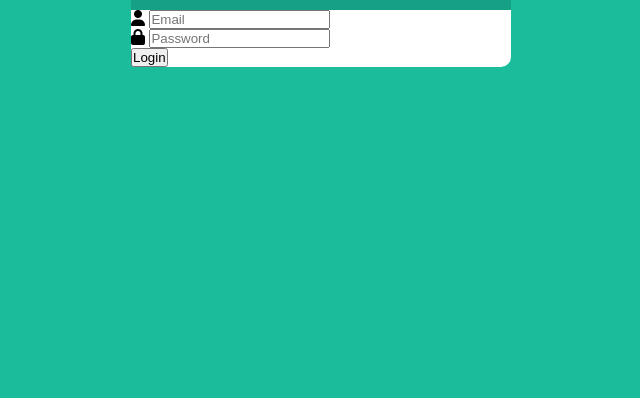
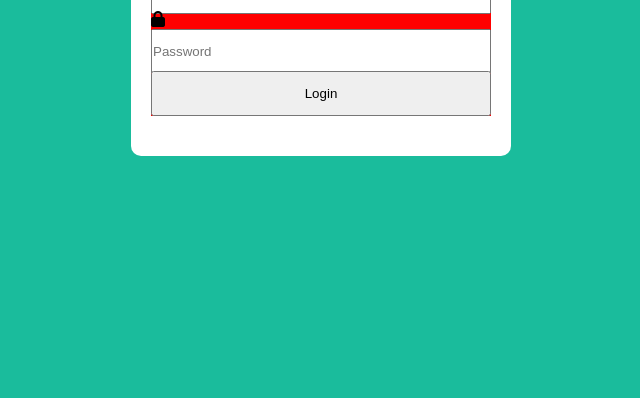
Before and after one commit to salinpaul94/Responsive-Login-Page-01, a plain HTML site: page index.html in a window 1280 px wide. Shown: the part 402-800 px from the top of the page, without its empty margins (319-959 px from the left). Drawn offline with Linux system fonts and the light colour scheme.

Commit message:
styling form

```diff
--- a/style.css
+++ b/style.css
@@ -27,3 +27,18 @@
     font-size: 25px;
     font-weight: 600;
 }
+
+.wrapper form{
+    padding: 30px 20px 25px 20px;
+}
+
+.wrapper form .row{
+    height: 45px;
+    background: #ff0000;
+    margin-bottom: 15px;
+}
+
+.wrapper form .row input {
+    height: 100%;
+    width: 100%;
+}
```
